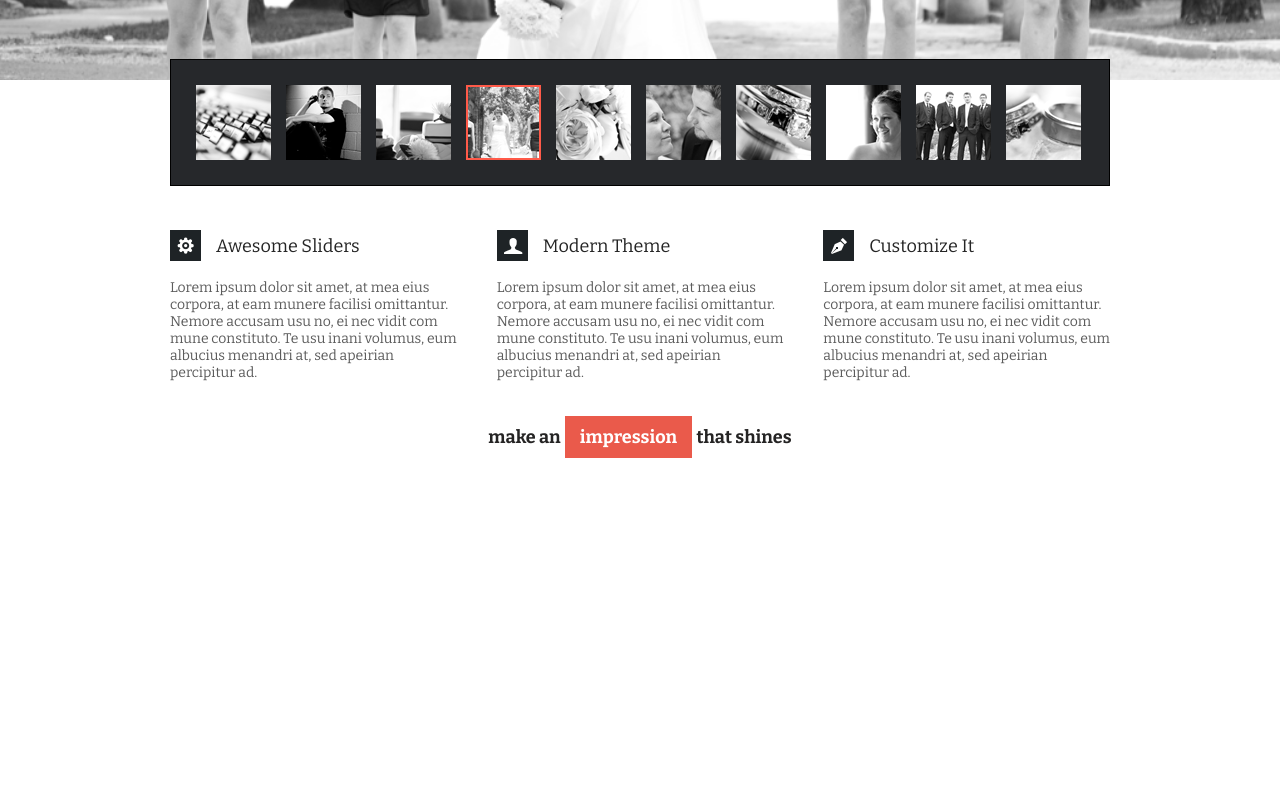
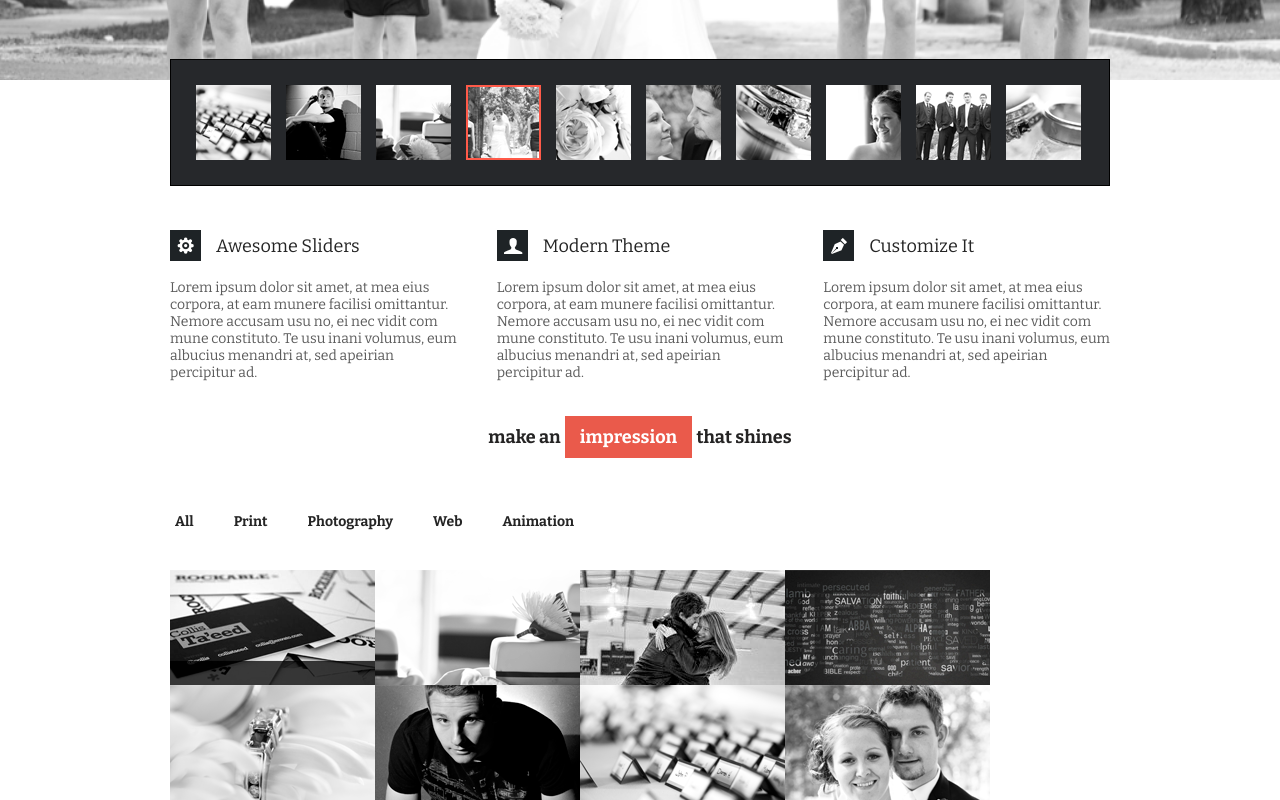
Before and after one commit to BulatKZN/Verstka-portfolio, a plain HTML site: page index.html in a window 1280 px wide. Shown: the part 477-1277 px from the top of the page. Before the commit the page ends 936 px from the top, so only its background shows below. Drawn offline with nearby package versions, Linux system fonts and the light colour scheme.

Commit message:
сверстал в общем 3 блока

```diff
--- a/index.html
+++ b/index.html
@@ -93,5 +93,51 @@
             <div class="services-text u-ta-center">make an <span class="services-text-item">impression</span> that shines</div>
         </div>
     </div>
+    <div class="container">
+        <div class="gallery">
+            <div class="gallery-title">
+                <p class="gallery-title-item gallery-title-item-active ">All</p>
+                <p class="gallery-title-item">Print</p>
+                <p class="gallery-title-item">Photography</p>
+                <p class="gallery-title-item">Web</p>
+                <p class="gallery-title-item">Animation</p>
+            </div>
+            <div class="gallery-album-wrapper">
+                <div class="gallery-album-item">
+                    <img src="img/gallery-photo/1.png" alt="" class="gallery-album-photo">
+                    <div class="gallery-album-item-text">Bussines Cards</div>
+                </div>
+                <div class="gallery-album-item">
+                    <img src="img/gallery-photo/2.png" alt="" class="gallery-album-photo">
+                    <div class="gallery-album-item-text">Bussines Cards</div>
+                </div>
+                <div class="gallery-album-item">
+                    <img src="img/gallery-photo/3.png" alt="" class="gallery-album-photo">
+                    <div class="gallery-album-item-text">Bussines Cards</div>
+                </div>
+                <div class="gallery-album-item">
+                    <img src="img/gallery-photo/4.png" alt="" class="gallery-album-photo">
+                    <div class="gallery-album-item-text">Bussines Cards</div>
+                </div>
+                <div class="gallery-album-item">
+                    <img src="img/gallery-photo/5.png" alt="" class="gallery-album-photo">
+                    <div class="gallery-album-item-text">Bussines Cards</div>
+                </div>
+                <div class="gallery-album-item">
+                    <img src="img/gallery-photo/6.png" alt="" class="gallery-album-photo">
+                    <div class="gallery-album-item-text">Bussines Cards</div>
+                </div>
+                <div class="gallery-album-item">
+                    <img src="img/gallery-photo/7.png" alt="" class="gallery-album-photo">
+                    <div class="gallery-album-item-text">Bussines Cards</div>
+                </div>
+                <div class="gallery-album-item">
+                        <img src="img/gallery-photo/8.png" alt="" class="gallery-album-photo">
+                        <div class="gallery-album-item-text">Bussines Cards</div>
+                    </div>
+            </div>
+            </div>
+        </div>
+    </div>
 </body>
 </html>
--- a/style.css
+++ b/style.css
@@ -112,6 +112,9 @@ a{
 }
 
 /* SSSEEERRRVVIIICCCEESSS*/
+.services{
+    margin-bottom: 60px;
+}
 .services-content{
     display: flex;
 
@@ -154,6 +157,62 @@ a{
     padding: 10px 15px;
     color: #fff;
 }
+/* GGGGAAAAAAAAALLLLLEERYYY*/
+.gallery-title{
+    display: flex;
+    margin-bottom: 35px;
+}
+
+
+.gallery-title-item{
+    color: #252525;
+    font-size: 14px;
+    font-weight: 700;
+    margin-right: 30px;
+    padding: 5px 5px;
+
+}
+.gallery-title-item:active{
+    color: #fff;
+    background-color: #ea5a4b;
+
+
+}
+.gallery-title-item:hover{
+    cursor: pointer;
+}
+.gallery-album-wrapper{
+    display: flex;
+    flex-wrap: wrap;
+}
+
+.gallery-album-item{
+    position: relative;
+    width: 205px;
+    height: 115px;
+    overflow: hidden;
+}
+
+.gallery-album-item-text{
+    position: absolute;
+    bottom: 0;
+    left: 0;
+    right: 0;
+    background-color: rgba(37,37,37,0.75);
+    color:#fff;
+    padding: 4px 10px;
+    opacity: 0;
+    transition: opacity .6s linear ;
+
+}
+
+.gallery-album-item:hover .gallery-album-item-text {
+
+    opacity: 1;
+
+}
+
+
 
 /*MEDIA*/
 @media (max-width: 991px){
```
Also changed, not shown: img/gallery-photo/1.png (added), img/gallery-photo/2.png (added), img/gallery-photo/3.png (added), img/gallery-photo/4.png (added), img/gallery-photo/5.png (added), img/gallery-photo/6.png (added), img/gallery-photo/7.png (added), img/gallery-photo/8.png (added), 1 other file.
